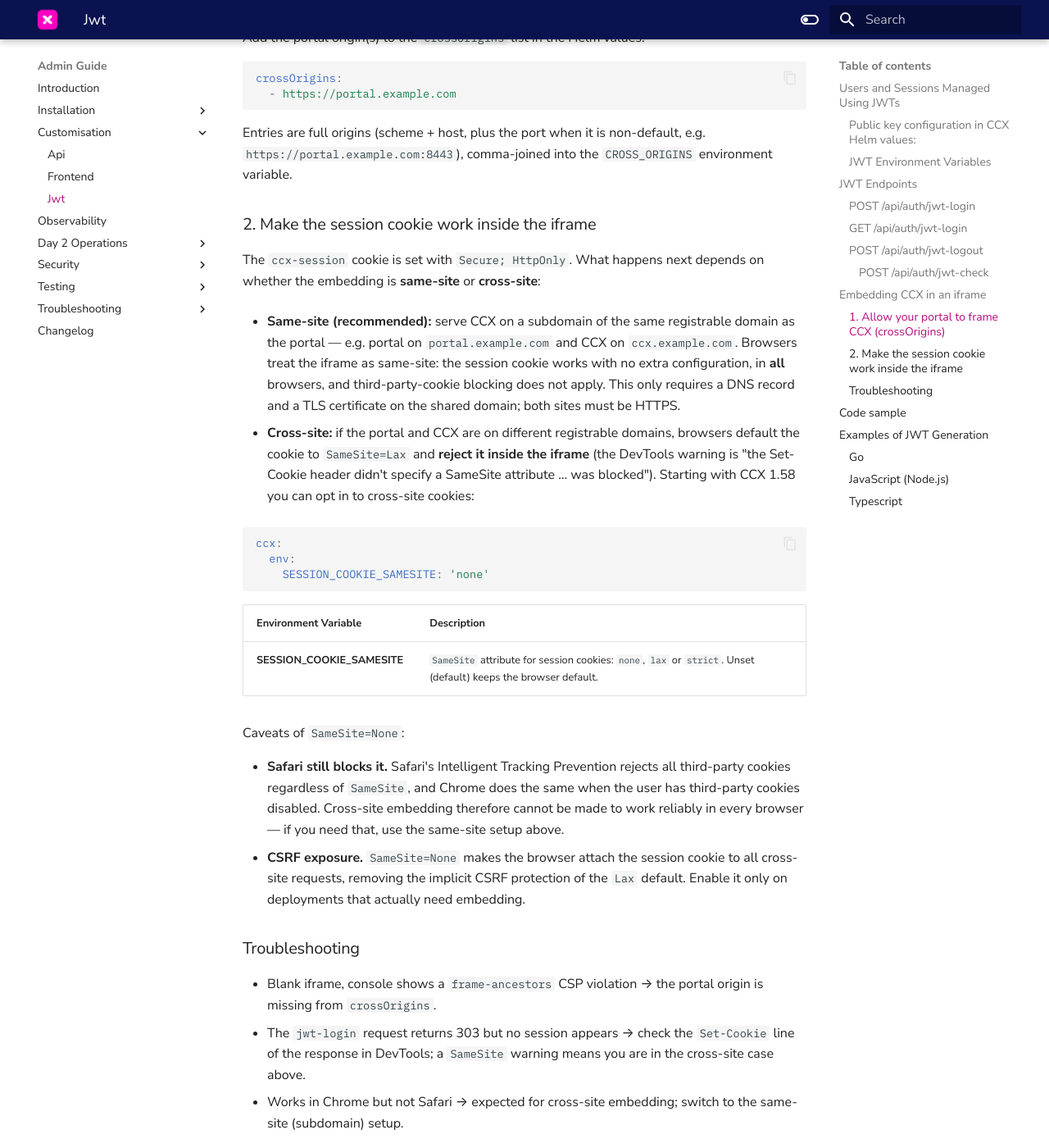
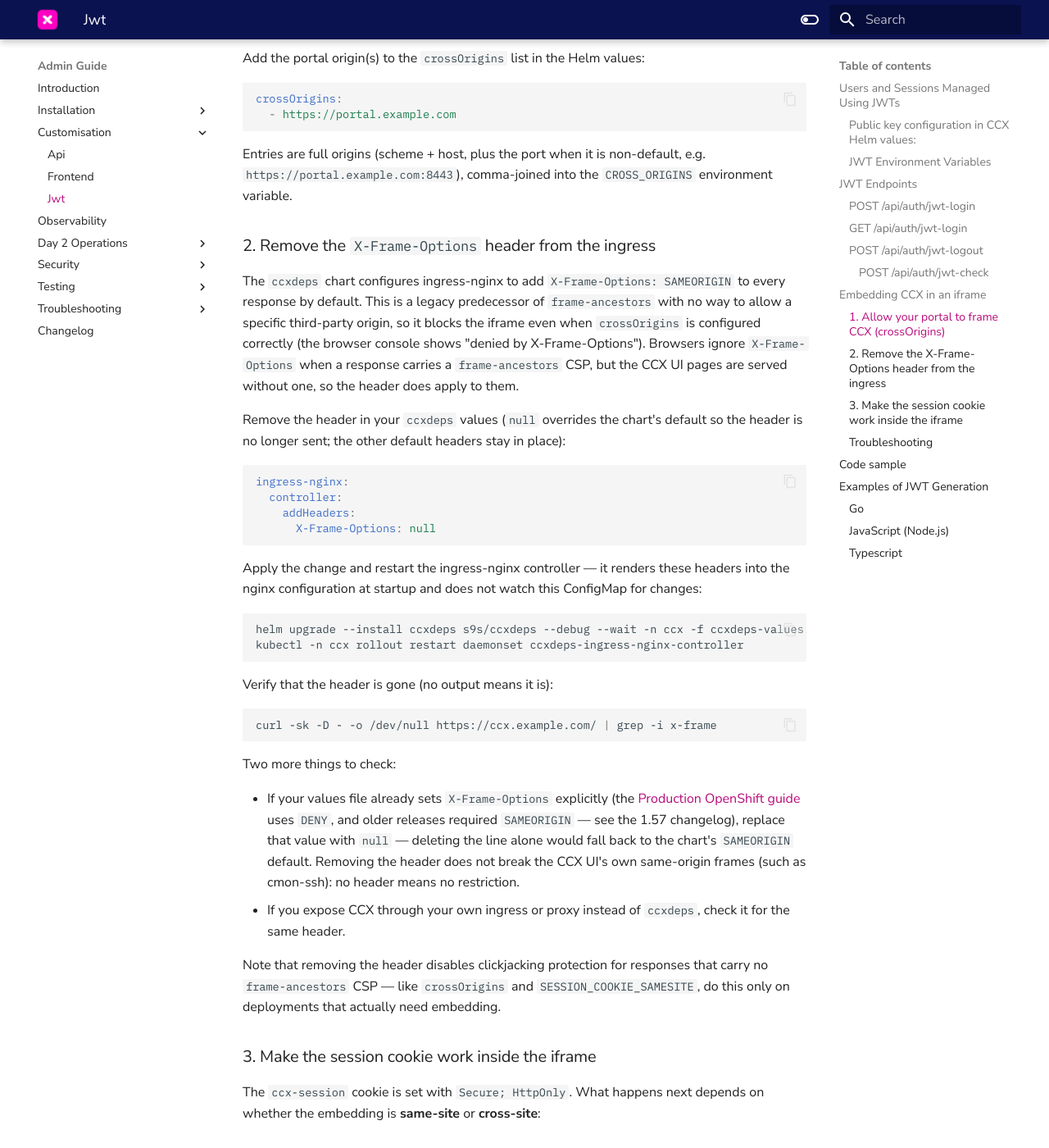
Before and after one commit to severalnines/ccx-docs, an MkDocs documentation site: the page built from docs/admin/Customisation/JWT.md, in a window 1280 px wide and 1400 px high, scrolled down 4311 px. Shown: the whole window at 82% size. Built offline with MkDocs 1.6.1 and Material for MkDocs 9.7.7, drawn with Linux system fonts in a browser that asks for light colours; comment, search, counter and statistics services are not loaded; some of the changed text lies outside the part shown.

Commit message:
CCX-6042 Document X-Frame-Options removal (#78)

````diff
--- a/docs/admin/Customisation/JWT.md
+++ b/docs/admin/Customisation/JWT.md
@@ -83,7 +83,7 @@ There are four endpoints for handling JWTs:
 
 - **Description**: Creates a session for the provided user. The user must exist in the CCX database.
 - **Response**: Returns `303 See other` on success. Redirects the user to the URL provided in the `LOGIN_REDIRECT_URL` environment variable in `ccx-auth-service`.
-- If you call this endpoint from inside an `<iframe>`, see [Embedding CCX in an iframe](#embedding-ccx-in-an-iframe) — additional configuration is required for the session cookie and CSP.
+- If you call this endpoint from inside an `<iframe>`, see [Embedding CCX in an iframe](#embedding-ccx-in-an-iframe) — additional configuration is required for the CSP, the `X-Frame-Options` header and the session cookie.
 
 **Query Parameters:**
 
@@ -132,7 +132,7 @@ There are four endpoints for handling JWTs:
 
 ## Embedding CCX in an iframe
 
-A common integration pattern is to embed the CCX UI in an `<iframe>` on the Service Portal and log the user in by pointing the iframe at `GET /api/auth/jwt-login?issuer=...&jwt=...`. For this to work, **two** independent browser mechanisms must allow it: the Content-Security-Policy of CCX must permit your portal to frame it, and the CCX session cookie must survive a cross-site context.
+A common integration pattern is to embed the CCX UI in an `<iframe>` on the Service Portal and log the user in by pointing the iframe at `GET /api/auth/jwt-login?issuer=...&jwt=...`. For this to work, **three** independent browser mechanisms must allow it: the Content-Security-Policy of CCX must permit your portal to frame it, no `X-Frame-Options` header may forbid framing, and the CCX session cookie must survive a cross-site context.
 
 ### 1. Allow your portal to frame CCX (`crossOrigins`)
 
@@ -147,13 +147,46 @@ crossOrigins:
 
 Entries are full origins (scheme + host, plus the port when it is non-default, e.g. `https://portal.example.com:8443`), comma-joined into the `CROSS_ORIGINS` environment variable.
 
-### 2. Make the session cookie work inside the iframe
+### 2. Remove the `X-Frame-Options` header from the ingress
+
+The `ccxdeps` chart configures ingress-nginx to add `X-Frame-Options: SAMEORIGIN` to every response by default. This is a legacy predecessor of `frame-ancestors` with no way to allow a specific third-party origin, so it blocks the iframe even when `crossOrigins` is configured correctly (the browser console shows "denied by X-Frame-Options"). Browsers ignore `X-Frame-Options` when a response carries a `frame-ancestors` CSP, but the CCX UI pages are served without one, so the header does apply to them.
+
+Remove the header in your `ccxdeps` values (`null` overrides the chart's default so the header is no longer sent; the other default headers stay in place):
+
+```yaml
+ingress-nginx:
+  controller:
+    addHeaders:
+      X-Frame-Options: null
+```
+
+Apply the change and restart the ingress-nginx controller — it renders these headers into the nginx configuration at startup and does not watch this ConfigMap for changes:
+
+```sh
+helm upgrade --install ccxdeps s9s/ccxdeps --debug --wait -n ccx -f ccxdeps-values.yaml
+kubectl -n ccx rollout restart daemonset ccxdeps-ingress-nginx-controller
+```
+
+Verify that the header is gone (no output means it is):
+
+```sh
+curl -sk -D - -o /dev/null https://ccx.example.com/ | grep -i x-frame
+```
+
+Two more things to check:
+
+- If your values file already sets `X-Frame-Options` explicitly (the [Production OpenShift guide](../Installation/Production-Openshift-installation.md) uses `DENY`, and older releases required `SAMEORIGIN` — see the 1.57 changelog), replace that value with `null` — deleting the line alone would fall back to the chart's `SAMEORIGIN` default. Removing the header does not break the CCX UI's own same-origin frames (such as cmon-ssh): no header means no restriction.
+- If you expose CCX through your own ingress or proxy instead of `ccxdeps`, check it for the same header.
+
+Note that removing the header disables clickjacking protection for responses that carry no `frame-ancestors` CSP — like `crossOrigins` and `SESSION_COOKIE_SAMESITE`, do this only on deployments that actually need embedding.
+
+### 3. Make the session cookie work inside the iframe
 
 The `ccx-session` cookie is set with `Secure; HttpOnly`. What happens next depends on whether the embedding is **same-site** or **cross-site**:
 
-- **Same-site (recommended):** serve CCX on a subdomain of the same registrable domain as the portal — e.g. portal on `portal.example.com` and CCX on `ccx.example.com`. Browsers treat the iframe as same-site: the session cookie works with no extra configuration, in **all** browsers, and third-party-cookie blocking does not apply. This only requires a DNS record and a TLS certificate on the shared domain; both sites must be HTTPS.
+- **Same-site (recommended):** serve CCX on a subdomain of the same registrable domain as the portal — e.g. portal on `portal.example.com` and CCX on `ccx.example.com`. Browsers treat the iframe as same-site: the session cookie works with no extra configuration, in **all** browsers, and third-party-cookie blocking does not apply. This only requires a DNS record and a TLS certificate on the shared domain; both sites must be HTTPS. The same applies to two ports on the same host (e.g. `localhost:4200` and `localhost:8080` during development): ports are ignored in the site comparison, so the cookie works without extra configuration — but `crossOrigins` and `X-Frame-Options` (steps 1 and 2) match the full origin *including* the port, so they still apply. (`localhost` is exempt from the HTTPS requirement: browsers treat it as trustworthy, so the `Secure` cookie works over plain HTTP there.)
 
-- **Cross-site:** if the portal and CCX are on different registrable domains, browsers default the cookie to `SameSite=Lax` and **reject it inside the iframe** (the DevTools warning is "the Set-Cookie header didn't specify a SameSite attribute … was blocked"). Starting with CCX 1.58 you can opt in to cross-site cookies:
+- **Cross-site:** if the portal and CCX are on different registrable domains, Chromium-based browsers (Chrome, Edge) default the cookie to `SameSite=Lax` and **reject it inside the iframe** (the DevTools warning is "the Set-Cookie header didn't specify a SameSite attribute … was blocked"). Starting with CCX 1.58 you can opt in to cross-site cookies:
 
   ```yaml
   ccx:
@@ -165,14 +198,19 @@ The `ccx-session` cookie is set with `Secure; HttpOnly`. What happens next depen
   | --------------------------- | -------------------------------------------------------------------------------------------------------------- |
   | **SESSION_COOKIE_SAMESITE** | `SameSite` attribute for session cookies: `none`, `lax` or `strict`. Unset (default) keeps the browser default. |
 
+  :::warning Development and testing only
+  Use `SESSION_COOKIE_SAMESITE: 'none'` only for development and testing (e.g. a portal on localhost embedding a shared CCX instance) — never in production. Besides the caveats below, cross-site embedding stays broken in Safari and in Chrome with third-party cookies disabled, no matter the configuration. For production embedding, use the same-site setup above: serve CCX on a subdomain of the portal's registrable domain, where the session cookie works in every browser with no override. The `crossOrigins` and `X-Frame-Options` steps still apply there — framing is checked per origin, and a subdomain is a different origin.
+  :::
+
   Caveats of `SameSite=None`:
 
-  - **Safari still blocks it.** Safari's Intelligent Tracking Prevention rejects all third-party cookies regardless of `SameSite`, and Chrome does the same when the user has third-party cookies disabled. Cross-site embedding therefore cannot be made to work reliably in every browser — if you need that, use the same-site setup above.
+  - **Browsers differ.** Firefox does not apply Lax-by-default; it partitions third-party cookies instead, so embedding may appear to work there even without the setting — do not use Firefox alone to verify the configuration. Safari's Intelligent Tracking Prevention rejects all third-party cookies regardless of `SameSite`, and Chrome does the same when the user has third-party cookies disabled. Cross-site embedding therefore cannot be made to work reliably in every browser — if you need that, use the same-site setup above.
   - **CSRF exposure.** `SameSite=None` makes the browser attach the session cookie to all cross-site requests, removing the implicit CSRF protection of the `Lax` default. Enable it only on deployments that actually need embedding.
 
 ### Troubleshooting
 
 - Blank iframe, console shows a `frame-ancestors` CSP violation → the portal origin is missing from `crossOrigins`.
+- Blank iframe, console says loading was denied by `X-Frame-Options: SAMEORIGIN` (wording varies by browser) → the ingress is adding the header; see step 2 above.
 - The `jwt-login` request returns 303 but no session appears → check the `Set-Cookie` line of the response in DevTools; a `SameSite` warning means you are in the cross-site case above.
 - Works in Chrome but not Safari → expected for cross-site embedding; switch to the same-site (subdomain) setup.
 
````
